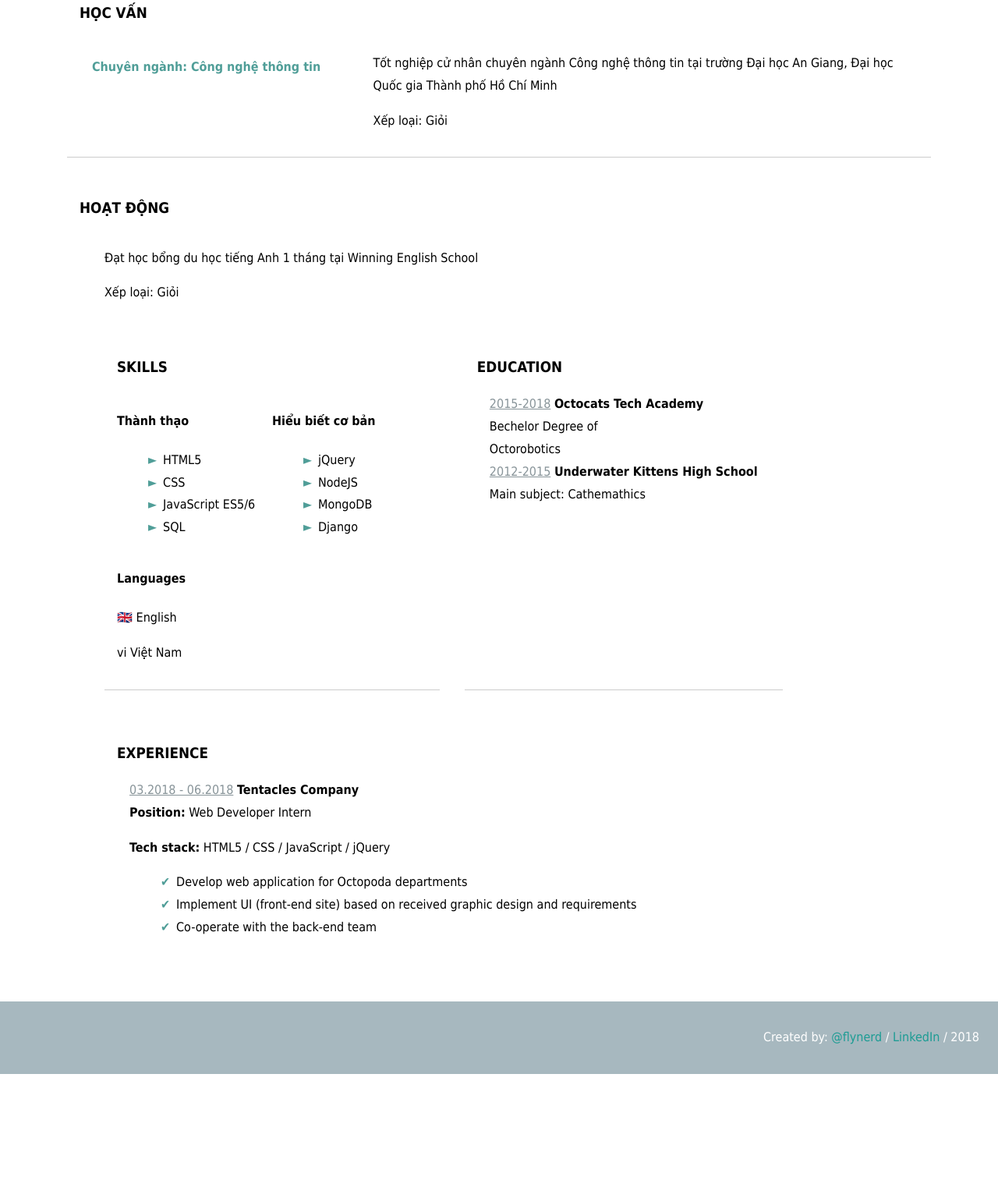
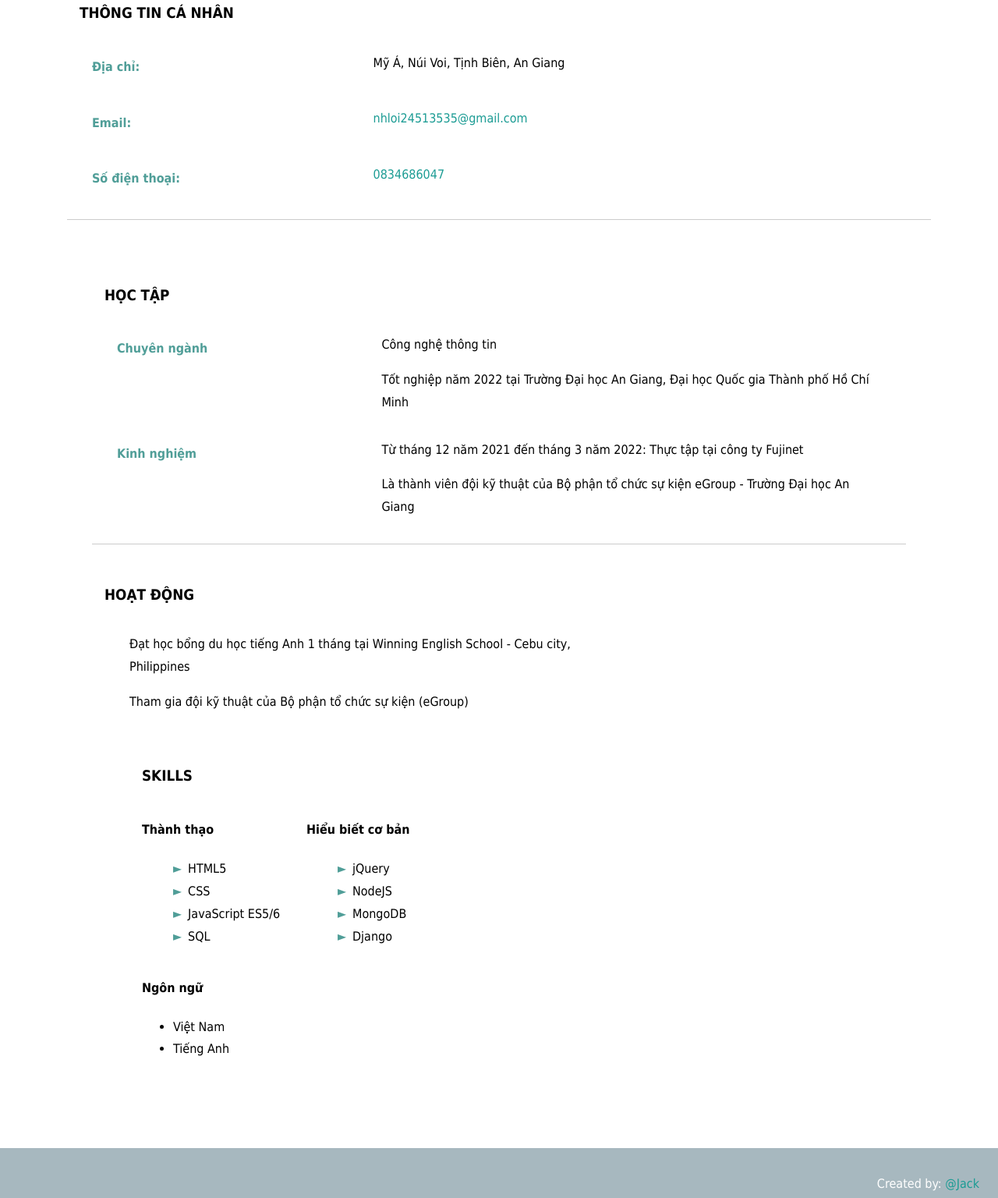
Before and after one commit to nhloi24513535/webdemo, a plain HTML site: page index.html in a window 1280 px wide. Shown: the part 531-2067 px from the top of the page at 78% size. Before the commit the page ends 1908 px from the top, so only its background shows below. Drawn offline with Linux system fonts and the light colour scheme.

Commit message:
Update index.html

```diff
--- a/index.html
+++ b/index.html
@@ -32,25 +32,56 @@
     </section>
   </header>
   <main>
+
     <section>
-      <h3>HỌC VẤN</h3>
+      <h3>THÔNG TIN CÁ NHÂN</h3>
       <article class='course'>
         <div class='title'>
-          <h4>Chuyên ngành: Công nghệ thông tin</h4>
+          <h4>Địa chỉ:</h4>
         </div>
         <div class="descrition">
-          <p>Tốt nghiệp cử nhân chuyên ngành Công nghệ thông tin tại trường Đại học An Giang, Đại học Quốc gia Thành phố Hồ Chí Minh</p>
-          <p>Xếp loại: Giỏi</p>
+          <p>Mỹ Á, Núi Voi, Tịnh Biên, An Giang</p>
+        </div>
+		 <div class='title'>
+          <h4>Email: </h4>
+        </div>
+        <div class="descrition">
+          <p><a href="mailto:nhloi24513535@gmail.com">nhloi24513535@gmail.com</a></p>
+        </div>
+		 <div class='title'>
+          <h4>Số điện thoại: </h4>
+        </div>
+        <div class="descrition">
+          <p><a href="tel:0834686047">0834686047</a></p>
         </div>
       </article>
+    </section>
+    <section>
 
+	<section>
+      <h3>HỌC TẬP</h3>
+      <article class='course'>
+        <div class='title'>
+          <h4>Chuyên ngành</h4>
+        </div>
+        <div class="descrition">
+          <p>Công nghệ thông tin</p>
+		  <p>Tốt nghiệp năm 2022 tại Trường Đại học An Giang, Đại học Quốc gia Thành phố Hồ Chí Minh</p>
+        </div>
+		 <div class='title'>
+          <h4>Kinh nghiệm</h4>
+        </div>
+        <div class="descrition">
+          <p>Từ tháng 12 năm 2021 đến tháng 3 năm 2022: Thực tập tại công ty Fujinet</p>
+		  <p>Là thành viên đội kỹ thuật của Bộ phận tổ chức sự kiện eGroup - Trường Đại học An Giang</p>
+        </div>
     </section>
     <section>
       <h3>HOẠT ĐỘNG</h3>
       <article class='course'>
         <div class="descrition">
-          <p>Đạt học bổng du học tiếng Anh 1 tháng tại Winning English School</p>
-          <p>Xếp loại: Giỏi</p>
+			<p>Đạt học bổng du học tiếng Anh 1 tháng tại Winning English School - Cebu city, Philippines</p>
+			<p>Tham gia đội kỹ thuật của Bộ phận tổ chức sự kiện (eGroup)</p>
         </div>
     <section>
       <h3>Skills</h3>
@@ -74,51 +105,19 @@
           </ul>
         </div>
         <div>
-          <h4>Languages</h4>
-          <p>🇬🇧 English</p>
-          <p>vi Việt Nam</p>
+			<h4>Ngôn ngữ</h4>
+			<ul>
+				<li>Việt Nam</li>
+				<li>Tiếng Anh</li>
+			</ul>
         </div>
       </div>
     </section>
 
-    <section>
-      <h3>Education</h3>
-      <article>
-        <div class='school'>
-          <span>2015-2018</span> <strong>Octocats tech academy</strong>
-        </div>
-        <div class="descrition">
-          Bechelor Degree of Octorobotics
-        </div>
-      </article>
-      <article>
-        <div class='school'>
-          <span>2012-2015</span> <strong>Underwater kittens high school</strong>
-        </div>
-        <div>
-          Main subject: Cathemathics
-        </div>
-      </article>
-    </section>
-    <section>
-      <h3>Experience</h3>
-      <article>
-        <div class='job-title'>
-          <span>03.2018 - 06.2018</span> <strong>Tentacles Company</strong><br> <strong>Position:</strong> Web developer Intern
-        </div>
-        <div>
-          <p><strong>Tech stack:</strong> HTML5 / CSS / JavaScript / jQuery</p>
-          <ul class="job-description">
-            <li>Develop web application for Octopoda departments</li>
-            <li>Implement UI (front-end site) based on received graphic design and requirements</li>
-            <li>Co-operate with the back-end team </li>
-          </ul>
-        </div>
-      </article>
-    </section>
+
   </main>
   <footer>
-    <p>Created by: <a href="https://www.flynerd.pl/">@flynerd</a>  / <a href="https://www.linkedin.com/in/ritalyczywek/">LinkedIn</a> / 2018 </p>
+    <p>Created by: <a href="https://www.facebook.com/huuloi.nguyen.370">@Jack</a>
   </footer>
 </body>
 </html>
```
